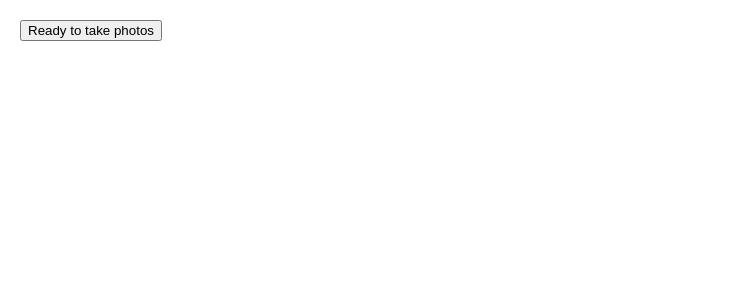
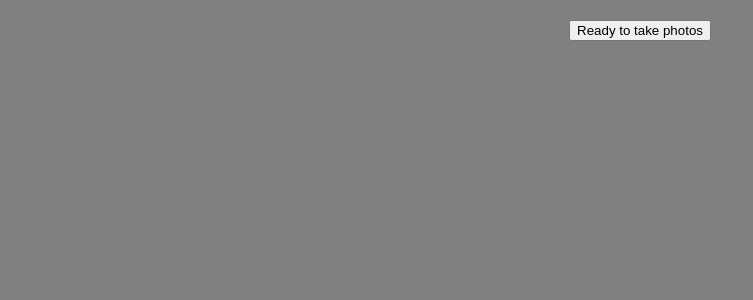
Before and after one commit to kelvinuk/webcam, a React (Create React App) app: page / in a window 1280 px wide. Both pictures are taken after a click on the button "Home". Shown: the top 300 px of the page, without its empty margins (0-753 px from the left). Built offline with nearby package versions, Linux system fonts and the light colour scheme.

Commit message:
updated styling

```diff
--- a/src/App.css
+++ b/src/App.css
@@ -1,5 +1,6 @@
 .App {
   text-align: center;
+  background-color: gray;
 }
 
 .App-logo {
--- a/src/App.tsx
+++ b/src/App.tsx
@@ -2,6 +2,7 @@ import React, { useMemo, useState } from 'react';
 import { AutoSizer } from "react-virtualized";
 import { VideoRecorder } from './video-recorder';
 import Photo from './Photo';
+import './App.css';
 
 const App: React.FC = () => {
   const [ isCompleted, setIsCompleted ] = useState(false);
@@ -31,7 +32,7 @@ const App: React.FC = () => {
       {
         !isCompleted ?
         <VideoRecorder onRecordingResult={handleRecordingResult}/> :
-        <div style={{ flex: '1 1 auto', minHeight: '75vh'}}>
+        <div style={{ flex: '1 1 auto', minHeight: '95vh'}}>
           <AutoSizer>
             {({ height, width }) => (
               <div style={ { height, width} }>
--- a/src/video-recorder/VideoRecoder.tsx
+++ b/src/video-recorder/VideoRecoder.tsx
@@ -30,9 +30,9 @@ const VideoRecorder: React.FC<VideoRecorderProps> = ({
     if ("MediaRecorder" in window) {
       try {
         // get Media device - refenece Web APIs | MDN
-        //const deviceInfoList: MediaDeviceInfo[] = await navigator.mediaDevices.enumerateDevices();
+        const deviceInfoList: MediaDeviceInfo[] = await navigator.mediaDevices.enumerateDevices();
         //const cameraId: string = deviceInfoList.sort((a,b) => { a.maxWidth > b.maxWidth }).deviceId;
-        //console.log(deviceInfoList);
+        console.log(deviceInfoList);
         //const cameraId: string = deviceInfoList[0].deviceId;
         //const video: MediaTrackConstraints = constraints.video as MediaTrackConstraints ?? {};
 
@@ -41,6 +41,8 @@ const VideoRecorder: React.FC<VideoRecorderProps> = ({
           ...constraints,
           //video: { ...video, deviceId: { exact: cameraId } }
         });
+
+        console.log(mediaStream);
         setPermission(true);
         setStream(mediaStream);
         const tracks: MediaStreamTrack[] = mediaStream.getVideoTracks() ?? [];
```
